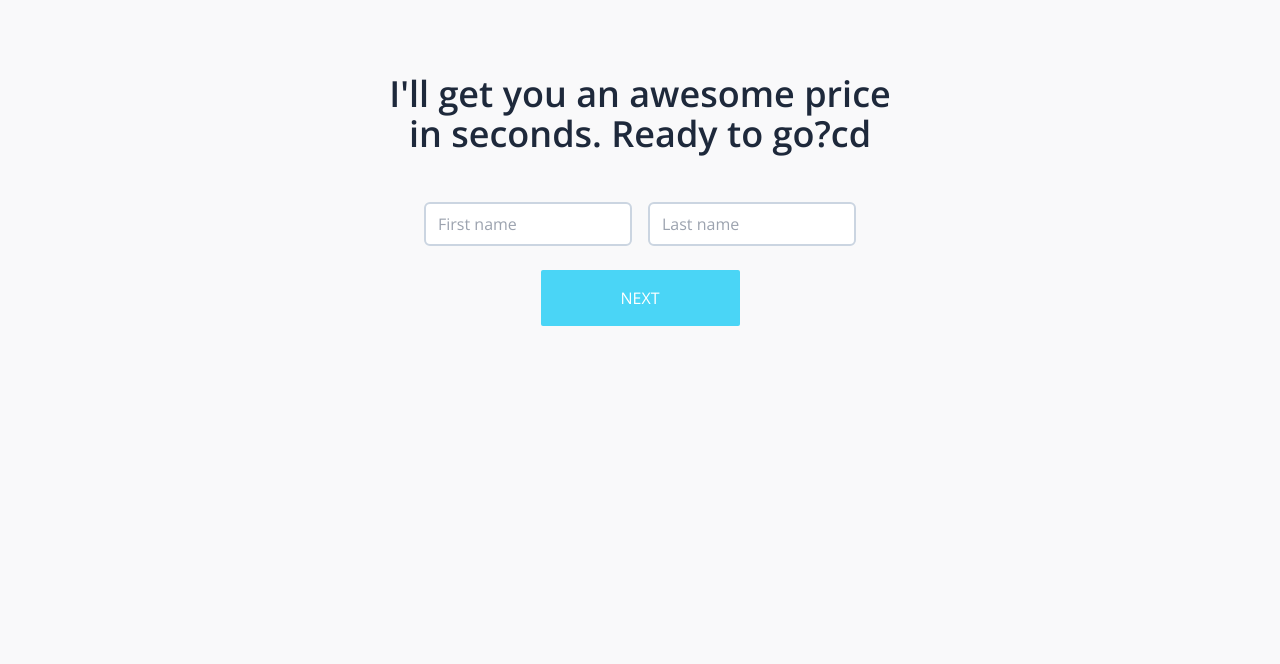
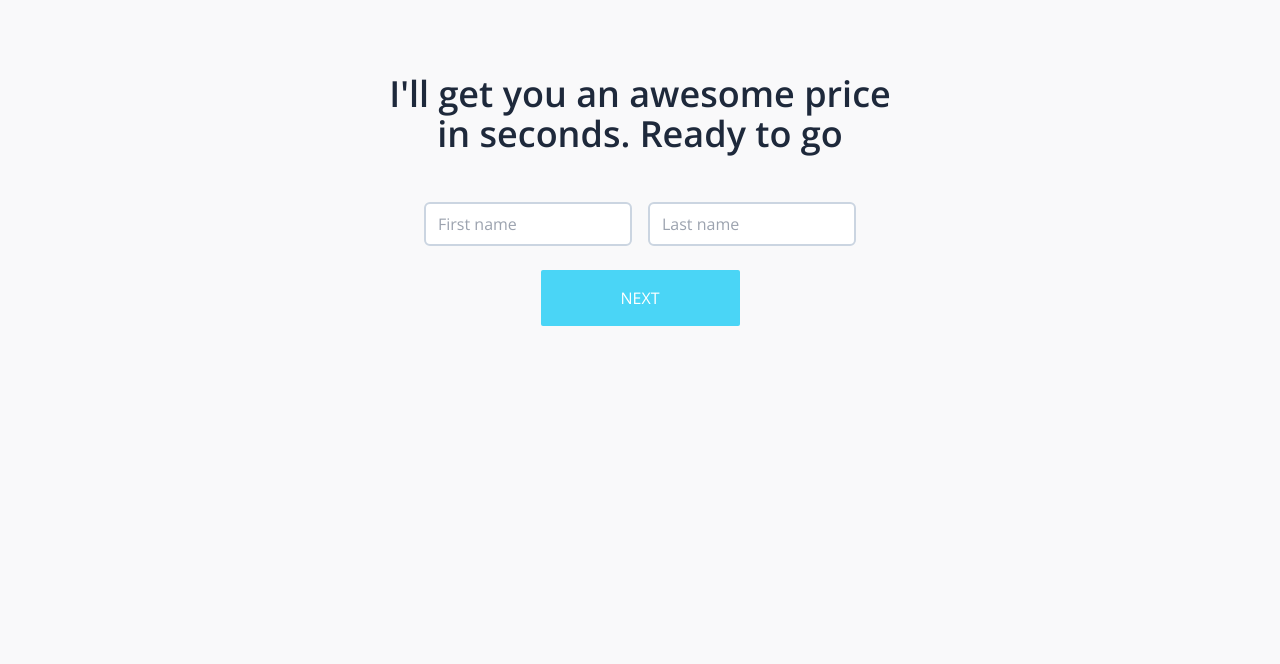
Before and after one commit to ShubhamTiwari909/FairRate, a website built with webpack: page index.html in a window 1280 px wide. Shown: the part 136-800 px from the top of the page. Built offline with nearby package versions, Linux system fonts and the light colour scheme.

```diff
--- a/index.html
+++ b/index.html
@@ -153,7 +153,7 @@
         class="flex flex-col items-center gap-12 py-20 h-screen section-container"
       >
         <h1 class="text-4xl text-slate-800 font-semibold text-center max-w-lg">
-          I'll get you an awesome price in seconds. Ready to go?cd
+          I'll get you an awesome price in seconds. Ready to go
         </h1>
         <form action="" id="EntryForm">
           <div class="flex gap-4">
```
